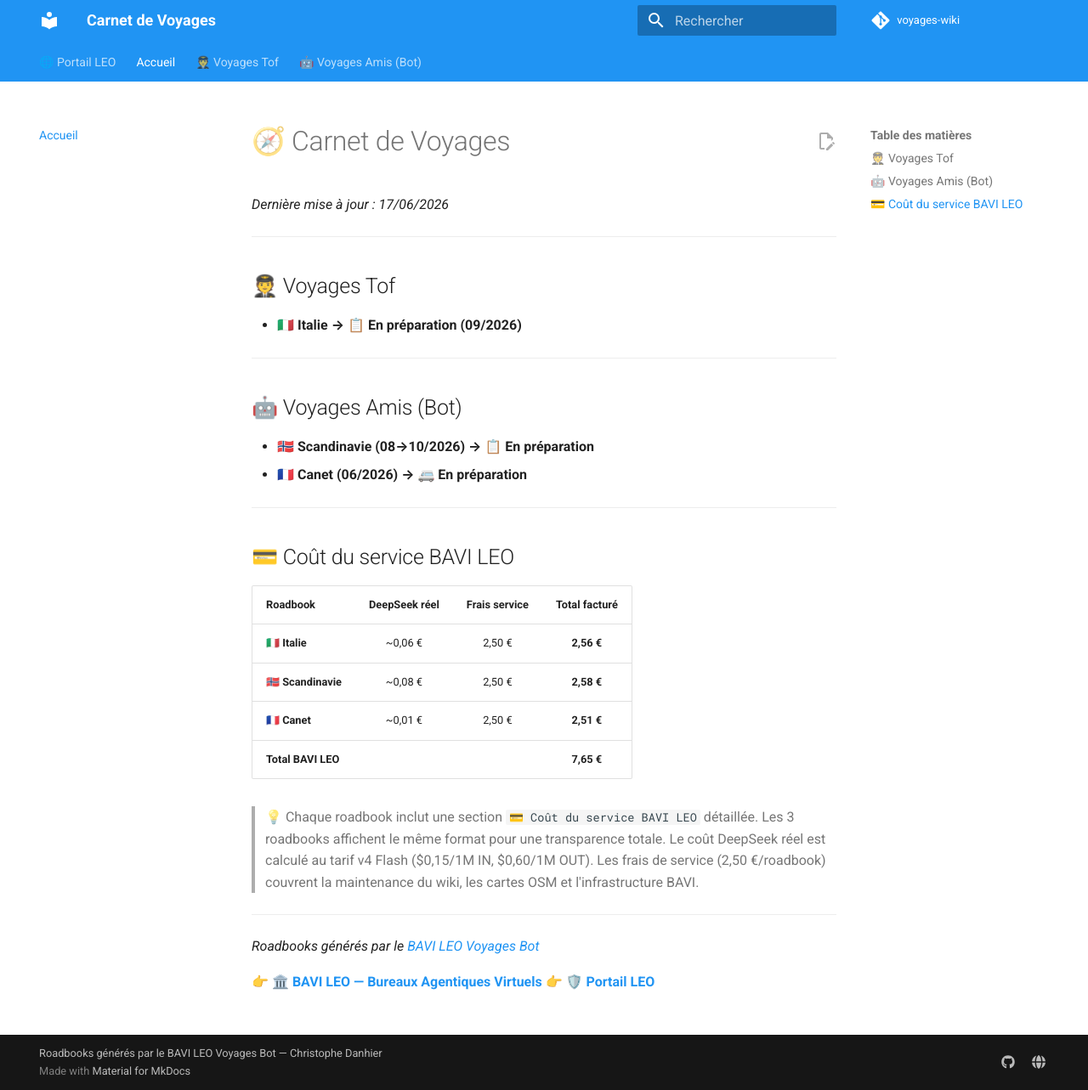
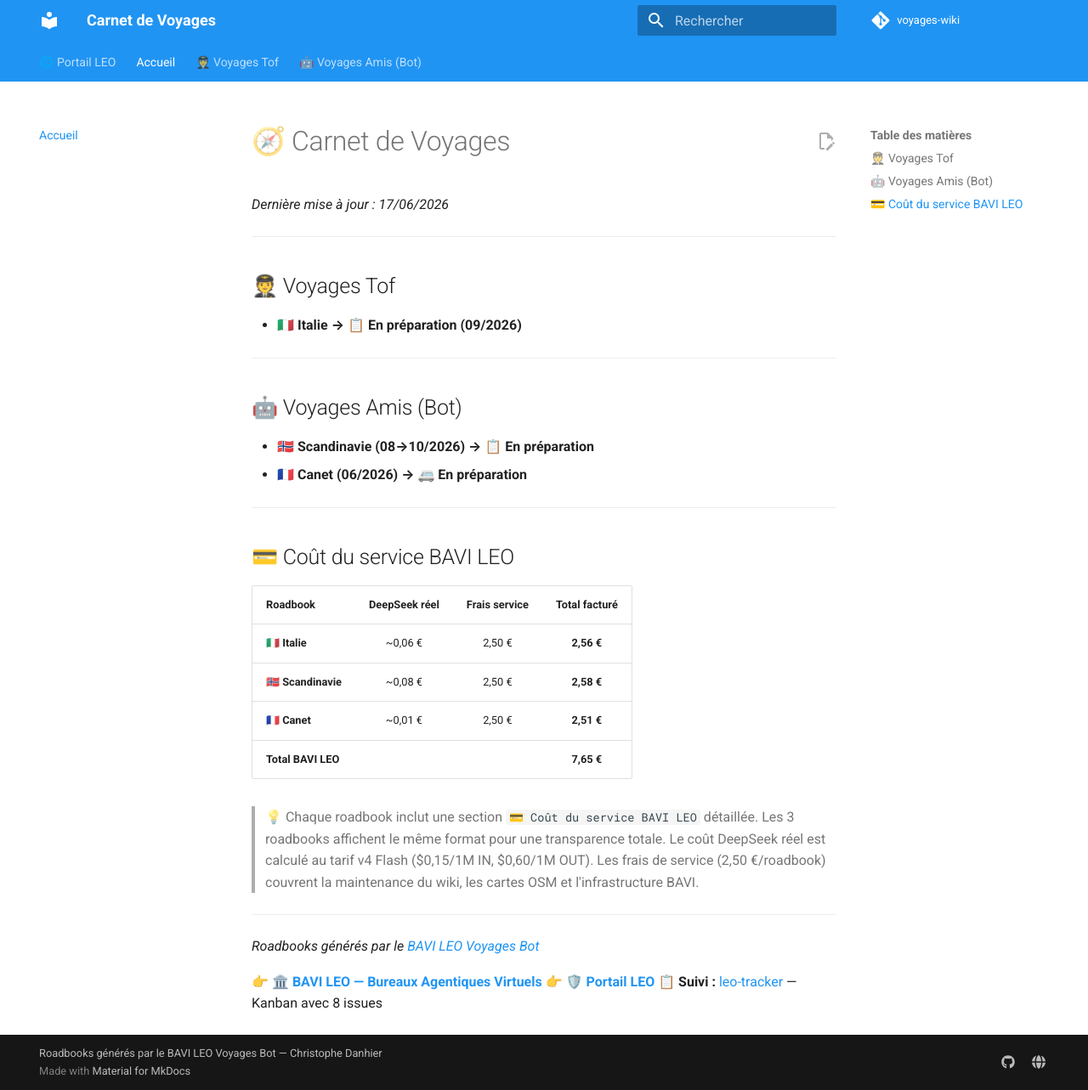
Before and after one commit to christophedanhier-hash/voyages-wiki, an MkDocs documentation site: the page built from docs/index.md, in a window 1280 px wide and 1283 px high. Shown: the whole window at 85% size. Built offline with MkDocs 1.6.1 and Material for MkDocs 9.7.7, drawn with Linux system fonts in a browser that asks for light colours; comment, search, counter and statistics services are not loaded.

Commit message:
feat: ajout suivi leo-tracker #4

```diff
--- a/docs/index.md
+++ b/docs/index.md
@@ -34,3 +34,4 @@
 
 👉 **[🏛️ BAVI LEO — Bureaux Agentiques Virtuels](https://christophedanhier-hash.github.io/BAVI_LEO/)**
 👉 **[🛡️ Portail LEO](https://christophedanhier-hash.github.io/hermes-wiki/)**
+📋 **Suivi :** [leo-tracker](https://github.com/christophedanhier-hash/leo-tracker/issues/4) — Kanban avec 8 issues
```
